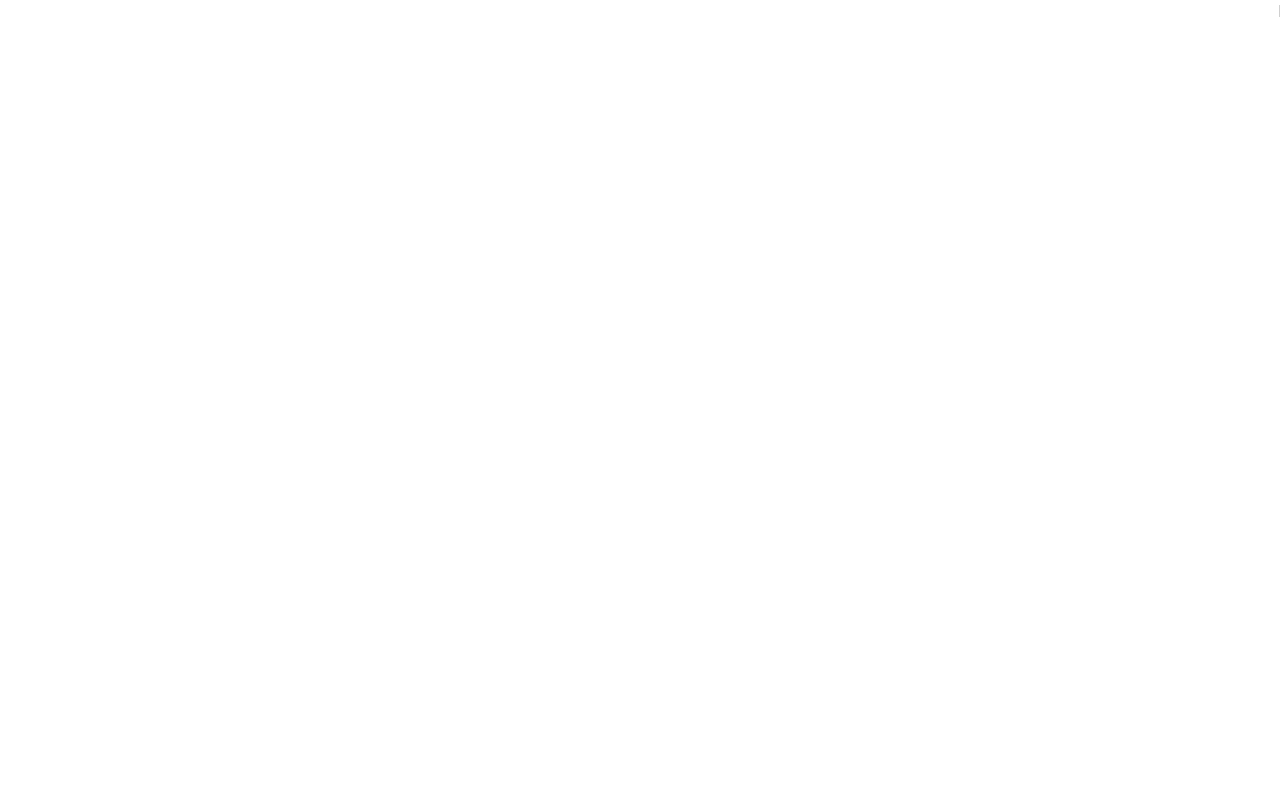
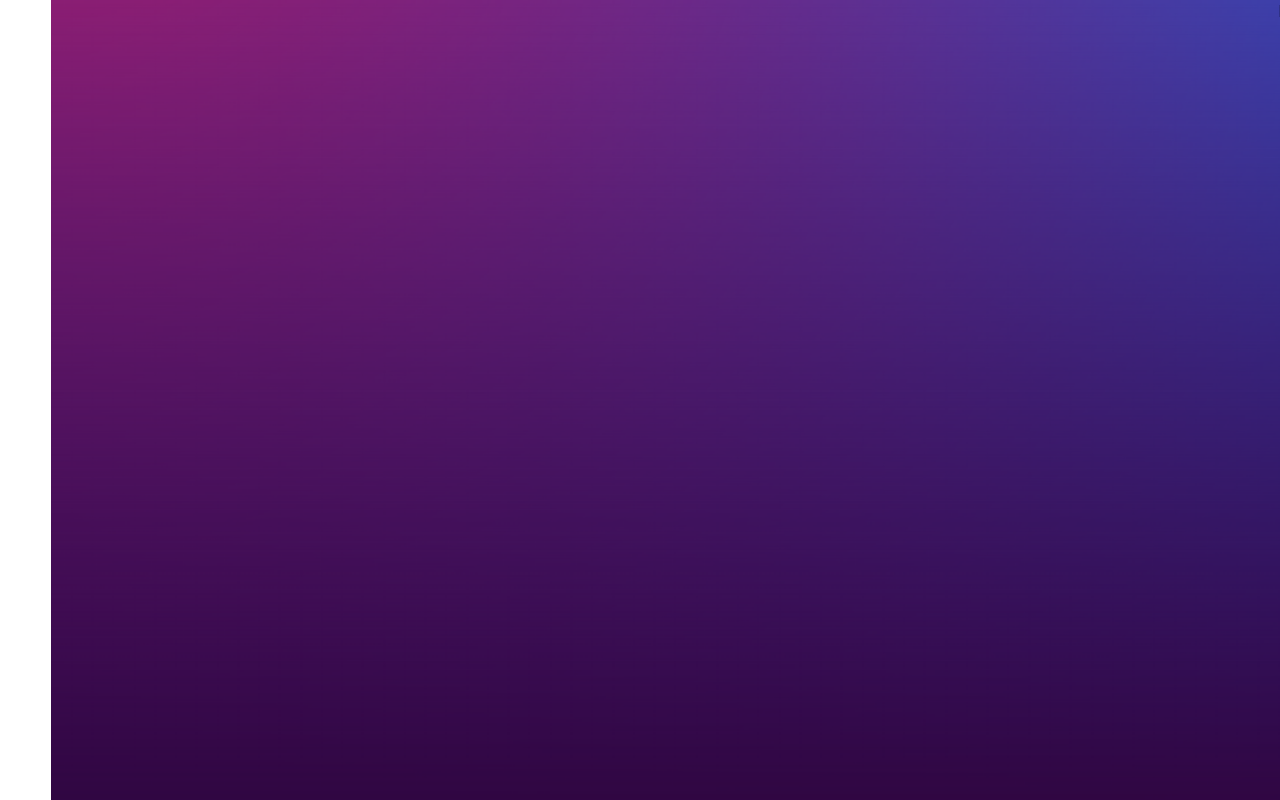
Before and after one commit to mahyarErshad/layer-slider, a React (Create React App) app: page / in a window 1280 px wide. Built offline with nearby package versions, Linux system fonts and the light colour scheme.

Commit message:
Styled the wrapper

```diff
--- a/src/Components/Header/Header.jsx
+++ b/src/Components/Header/Header.jsx
@@ -3,7 +3,7 @@ import styles from "./styles.module.css"
 
 function Header() {
   return (
-    <div>Header</div>
+    <div className={styles.wrapper}>Header</div>
   )
 }
 
--- a/src/Components/Header/styles.module.css
+++ b/src/Components/Header/styles.module.css
@@ -0,0 +1,8 @@
+.wrapper {
+  background-image: url(../../assets/images/hero-gradient.webp);
+  height: 100vh;
+  width: 100%;
+  background-position: center;
+  background-size: cover;
+  background-repeat: no-repeat;
+}
```
